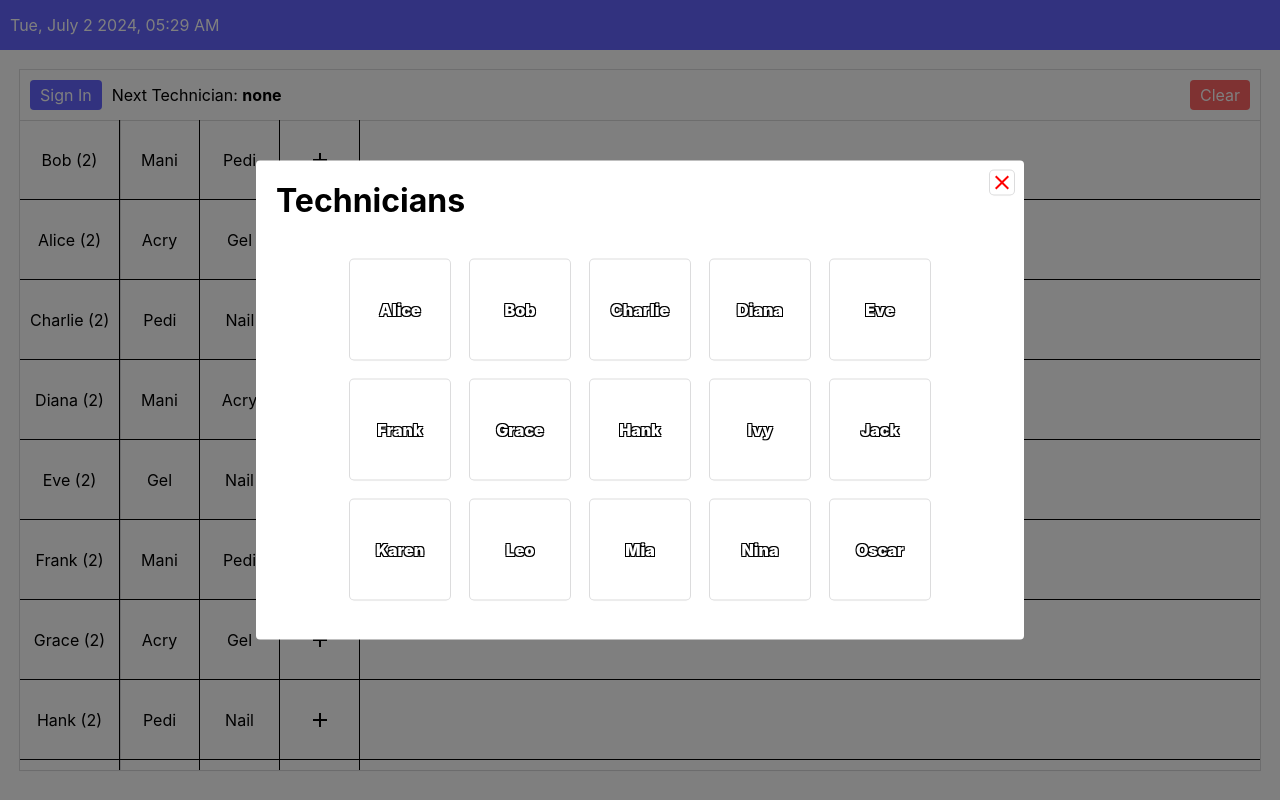
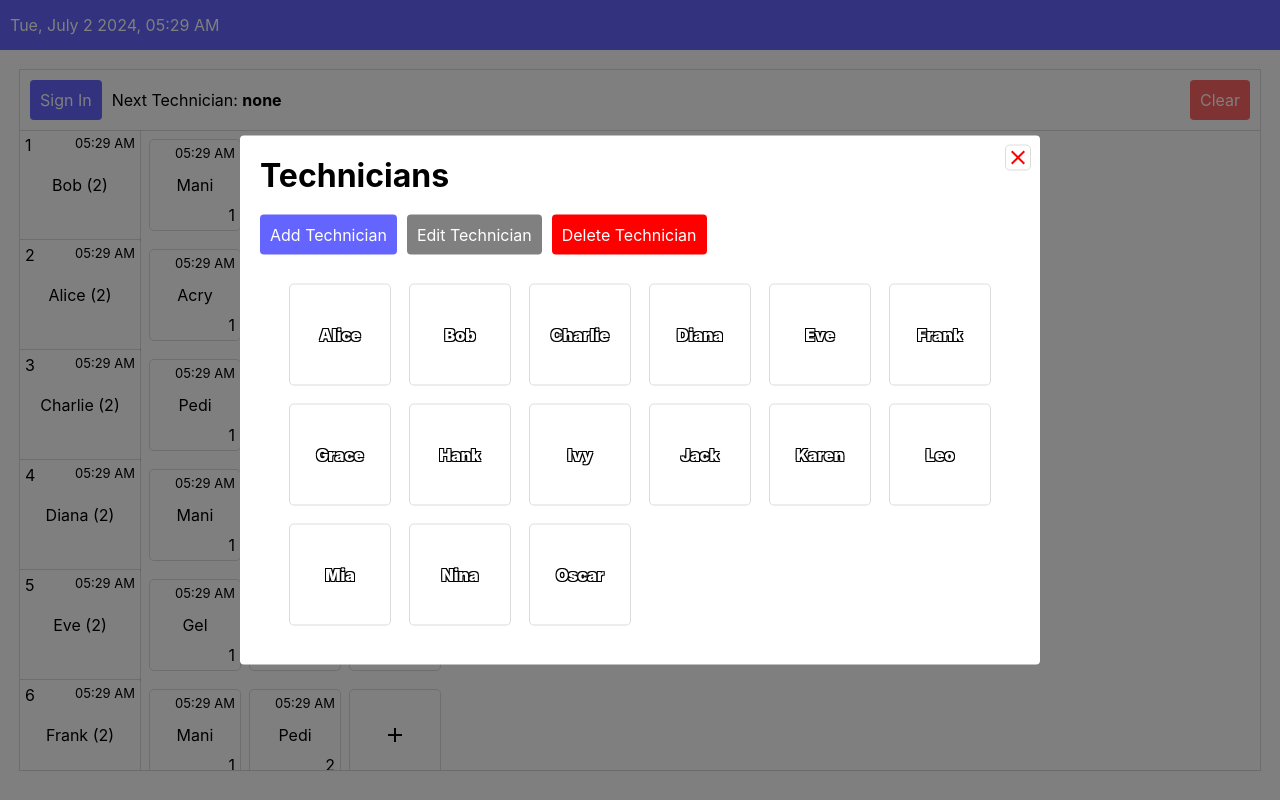
Before and after one commit to sammypham/turn-manager, a React (Create React App) app: page / in a window 1280 px wide. Both pictures are taken after a click on the button "Sign In". Built offline with nearby package versions, Linux system fonts and the light colour scheme; no server answers.

Commit message:
front end, edit, delete implemented for services and technicians

```diff
--- a/src/components/Modals/AddServicesModal.js
+++ b/src/components/Modals/AddServicesModal.js
@@ -12,7 +12,7 @@ const AddServicesModal = ({ isOpen, onClose, newServiceFormData, changes, create
         >
             <div className="modal-container add-service-modal-container">
                 <div className="modal-header">
-                    Add New Service
+                    {newServiceFormData.isEditing ? `Editing ${newServiceFormData.name}` : "Add New Service"}
                 </div>
                 <button onClick={onClose} className="close-button">
                     <CloseIcon />
@@ -43,7 +43,7 @@ const AddServicesModal = ({ isOpen, onClose, newServiceFormData, changes, create
                     </div>
                 </div>
                 <button onClick={addService} className="modal-button add-service-button" style={{ margin: "20px 0px", marginLeft: "auto" }}>
-                    Add Service
+                    {newServiceFormData.isEditing ? "Update Service" : "Add Service"}
                 </button>
             </div>
         </div>
--- /dev/null
+++ b/src/components/Modals/AddTechnicianModal.js
@@ -0,0 +1,48 @@
+import CloseIcon from '@mui/icons-material/Close';
+
+const AddTechnicianModal = ({ isOpen, onClose, formData, changes }) => {
+    if (!isOpen) { return null; };
+
+    return (
+        <div className="modal-background">
+            <div className="modal-container add-new-tech-container">
+                <div className="modal-header">
+                    Add New Technician
+                </div>
+                <button onClick={onClose} className="close-button">
+                    <CloseIcon />
+                </button>
+                <div className="modal-form-wrapper">
+                    Technician Name:
+                    <input
+                        className="modal-form-input"
+                        placeholder="New Technician Name (required)"
+                        value={formData.name}
+                        onChange={changes.changeName}
+                    />
+                    Technician Pin:
+                    <input
+                        type="password"
+                        className="modal-form-input"
+                        placeholder="Technician Pin (required)"
+                        value={formData.pin}
+                        onChange={changes.changePin}
+                    />
+                    Confirm Pin:
+                    <input
+                        type="password"
+                        className="modal-form-input"
+                        placeholder="Confirm Pin (required)"
+                        value={formData.confirmPin}
+                        onChange={changes.changeConfirmPin}
+                    />
+                </div>
+                <button onClick={onClose} className="modal-button add-service-button" style={{ margin: "20px 0px", marginLeft: "auto" }}>
+                    Add Technician
+                </button>
+            </div>
+        </div>
+    )
+}
+
+export default AddTechnicianModal;
--- a/src/components/Modals/ServicesModal.js
+++ b/src/components/Modals/ServicesModal.js
@@ -4,11 +4,39 @@ import AddServicesModal from "./AddServicesModal";
 import CloseIcon from '@mui/icons-material/Close';
 
 import useFetchService from "../../utils/useFetchService.js"
+import { useState } from "react";
 
 const ServicesModal = ({ isOpen, onClose }) => {
     const { addServicesModalOpen, openAddServicesModal, closeAddServicesModal, newServiceFormData, changes } = useAddServicesModal();
 
     const { services, refreshService } = useFetchService();
+
+    const [isSelectingEdit, setIsSelectingEdit] = useState(false);
+    const [isSelectingDelete, setIsSelectingDelete] = useState(false);
+
+    const activateSelectingEdit = () => {
+        setIsSelectingEdit(!isSelectingEdit);
+        setIsSelectingDelete(false);
+    }
+
+    const activateSelectingDelete = () => {
+        setIsSelectingDelete(!isSelectingDelete);
+        setIsSelectingEdit(false);
+    }
+
+    const clickService = (service) => {
+        if (isSelectingEdit) {
+            setIsSelectingEdit(false);
+            openAddServicesModal(service);
+        } else if (isSelectingDelete) {
+            setIsSelectingDelete(false);
+            const confirm = window.confirm(`WARNING: Do you want to delete ${service.name}?`)
+
+            if (confirm) {
+                console.log(`Deleted ${service.name}`);
+            }
+        }
+    }
 
     const addService = async (event) => {
         try {
@@ -31,6 +59,7 @@ const ServicesModal = ({ isOpen, onClose }) => {
     const createServiceCard = (service, index) => {
         return (
             <button
+                onClick={() => clickService(service)}
                 className={`modal-card ${service.isHalfTurn ? "slashed" : ""}`}
                 key={index}
                 style={{ '--service-color': `${service.color}` }}
@@ -55,16 +84,30 @@ const ServicesModal = ({ isOpen, onClose }) => {
                     <CloseIcon />
                 </button>
                 <div className="modal-button-header">
-                    <button onClick={openAddServicesModal} className="modal-button add-service-button">
+                    <button onClick={() => openAddServicesModal()} className="modal-button add-service-button">
                         Add Service
                     </button>
-                    <button className="modal-button edit-service-button">
+                    <button onClick={activateSelectingEdit} className="modal-button edit-service-button">
                         Edit Service
                     </button>
-                    <button className="modal-button delete-service-button">
+                    <button onClick={activateSelectingDelete} className="modal-button delete-service-button">
                         Delete Service
                     </button>
                 </div>
+                {
+                    isSelectingEdit
+                    &&
+                    <div>
+                        Select A Service To Edit
+                    </div>
+                }
+                {
+                    isSelectingDelete
+                    &&
+                    <div>
+                        Select A Service To Delete
+                    </div>
+                }
                 <div className="modal-content-wrapper">
                     <div className="modal-content">
                         {services
--- a/src/components/Modals/SignInModal.js
+++ b/src/components/Modals/SignInModal.js
@@ -1,4 +1,9 @@
 import CloseIcon from '@mui/icons-material/Close';
+import CheckIcon from '@mui/icons-material/Check';
+
+import { useState } from 'react';
+import AddTechnicianModal from './AddTechnicianModal';
+import { useAddTechnicianModal } from '../../context/AddTechnicianProvider';
 
 const technicians = [
     {
@@ -64,10 +69,37 @@ const technicians = [
 ];
 
 const SignInModal = ({ isOpen, onClose }) => {
+    const { addTechnicianModalOpen, newTechnicianFormData, openAddTechnicianModal, closeAddTechnicianModal, changes } = useAddTechnicianModal();
+
+    const [isSelectingEdit, setIsSelectingEdit] = useState(false);
+    const [isSelectingDelete, setIsSelectingDelete] = useState(false);
+
+    const activateSelectingEdit = () => {
+        setIsSelectingEdit(!isSelectingEdit);
+        setIsSelectingDelete(false);
+    }
+
+    const activateSelectingDelete = () => {
+        setIsSelectingDelete(!isSelectingDelete);
+        setIsSelectingEdit(false);
+    }
+
+    const clickTechnician = (technician) => {
+        if (isSelectingEdit) {
+            setIsSelectingEdit(false);
+            openAddTechnicianModal(technician);
+        } else if (isSelectingDelete) {
+            setIsSelectingEdit(false);
+
+            const confirm = window.confirm(`WARNING: Are you sure you want to delete ${technician.name}`)
+        }
+    }
 
     const createTechnicianCard = (technician, index) => {
         return (
-            <button className="modal-card" key={index}>
+            <button
+                onClick={() => clickTechnician(technician)}
+                className="modal-card" key={index}>
                 {technician ? technician.name : "Technician Name"}
             </button>
         )
@@ -79,6 +111,7 @@ const SignInModal = ({ isOpen, onClose }) => {
         <div
             className="modal-background"
         >
+            <AddTechnicianModal isOpen={addTechnicianModalOpen} onClose={closeAddTechnicianModal} formData={newTechnicianFormData} changes={changes} />
             <div className="modal-container technicians-modal-container">
                 <div className="modal-header">
                     Technicians
@@ -86,6 +119,38 @@ const SignInModal = ({ isOpen, onClose }) => {
                 <button onClick={onClose} className="close-button">
                     <CloseIcon />
                 </button>
+                <div
+                    className="modal-button-header">
+                    <button
+                        onClick={openAddTechnicianModal}
+                        className="modal-button add-service-button">
+                        Add Technician
+                    </button>
+                    <button
+                        onClick={activateSelectingEdit}
+                        className="modal-button edit-service-button">
+                        Edit Technician
+                    </button>
+                    <button
+                        onClick={activateSelectingDelete}
+                        className="modal-button delete-service-button">
+                        Delete Technician
+                    </button>
+                </div>
+                {
+                    isSelectingEdit
+                    &&
+                    <div>
+                        Select A Technician To Edit
+                    </div>
+                }
+                {
+                    isSelectingDelete
+                    &&
+                    <div>
+                        Select A Technician To Delete
+                    </div>
+                }
                 <div className="modal-content-wrapper">
                     <div className="modal-content">
                         {technicians
--- /dev/null
+++ b/src/context/AddTechnicianProvider.js
@@ -0,0 +1,76 @@
+import React, { createContext, useState, useContext } from 'react';
+
+// Create Context
+const AddTechnicianModalContext = createContext();
+
+// Create Provider
+export const AddTechnicianModalProvider = ({ children }) => {
+    const [addTechnicianModalOpen, setAddTechnicianModalOpen] = useState(false);
+
+    const newTechnicianFormEmpty = {
+        name: "",
+        pin: "",
+        confirmPin: ""
+    }
+
+    const [newTechnicianFormData, setNewTechnicianFormData] = useState(newTechnicianFormEmpty);
+
+    const openAddTechnicianModal = (technicianFormData) => {
+        setAddTechnicianModalOpen(true);
+        if (technicianFormData) {
+            setNewTechnicianFormData({
+                ...newTechnicianFormData,
+                isEditing: true
+            });
+        }
+    };
+
+    const closeAddTechnicianModal = () => {
+        setAddTechnicianModalOpen(false);
+        setNewTechnicianFormData(newTechnicianFormEmpty);
+    };
+
+    const changeTechnicianName = (event) => {
+        setNewTechnicianFormData(
+            {
+                ...newTechnicianFormData,
+                name: event.target.value
+            }
+        )
+    }
+
+    const changePin = (event) => {
+        setNewTechnicianFormData(
+            {
+                ...newTechnicianFormData,
+                pin: event.target.value
+            }
+        )
+    }
+
+    const changeConfirmPin = (event) => {
+        setNewTechnicianFormData(
+            {
+                ...newTechnicianFormData,
+                confirmPin: event.target.value
+            }
+        )
+    }
+
+    const changes = {
+        changeTechnicianName: changeTechnicianName,
+        changePin: changePin,
+        changeConfirmPin: changeConfirmPin
+    }
+
+    return (
+        <AddTechnicianModalContext.Provider value={{ addTechnicianModalOpen, newTechnicianFormData, openAddTechnicianModal, closeAddTechnicianModal, changes }}>
+            {children}
+        </AddTechnicianModalContext.Provider>
+    );
+};
+
+// Custom hook to use the modal context
+export const useAddTechnicianModal = () => {
+    return useContext(AddTechnicianModalContext);
+};
--- a/src/index.js
+++ b/src/index.js
@@ -6,16 +6,19 @@ import reportWebVitals from './reportWebVitals';
 import { ServicesModalProvider } from './context/ServicesModalProvider';
 import { AddServicesModalProvider } from './context/AddServicesModalProvider';
 import { SignInModalProvider } from './context/SignInModalProvider';
+import { AddTechnicianModalProvider } from './context/AddTechnicianProvider';
 
 const root = ReactDOM.createRoot(document.getElementById('root'));
 root.render(
   <React.StrictMode>
     <SignInModalProvider>
-      <ServicesModalProvider>
-        <AddServicesModalProvider>
-          <App />
-        </AddServicesModalProvider>
-      </ServicesModalProvider>
+      <AddTechnicianModalProvider>
+        <ServicesModalProvider>
+          <AddServicesModalProvider>
+            <App />
+          </AddServicesModalProvider>
+        </ServicesModalProvider>
+      </AddTechnicianModalProvider>
     </SignInModalProvider>
   </React.StrictMode>
 );
--- a/src/pages/Home/Home.css
+++ b/src/pages/Home/Home.css
@@ -14,8 +14,9 @@
     flex-direction: row;
     position: sticky;
     top: 0px;
+    left: 0px;
     width: 100%;
-    min-height: 50px;
+    min-height: 60px;
     background-color: var(--white);
     box-shadow: var(--border-box-shadow);
     z-index: 2;
@@ -40,26 +41,37 @@
     margin-left: auto;
 }
 
+.home__turn-tracker-content-container {
+    display: flex;
+    flex-direction: column;
+    width: fit-content;
+}
+
 .home__turn-tracker-wrapper {
     display: flex;
     flex-direction: column;
     overflow: auto;
+    height: 100%;
 }
 
 .home__turn-tracker-row {
     display: flex;
     flex-direction: row;
-    border-bottom: 1px black solid;
-    min-height: 80px;
+    min-height: 90px;
     min-width: 100%;
+    margin: 10px 0px;
+    width: max-content;
     align-items: center;
 }
 
 .home__turn-tracker-row .turn-box {
+    position: relative;
     display: flex;
-    border-right: 1px black solid;
+    margin: 0px 5px;
+    border-radius: var(--border-radius-small);
+    box-shadow: var(--border-box-shadow);
     height: 100%;
-    min-width: 80px;
+    min-width: 90px;
     align-items: center;
     justify-content: center;
 }
@@ -69,14 +81,36 @@
     background-color: var(--primary-color);
 }
 
+.turn-order {
+    position: absolute;
+    top: 0px;
+    left: 0px;
+    padding: 5px;
+}
+
+.turn-time {
+    position: absolute;
+    top: 0px;
+    right: 0px;
+    padding: 5px;
+    font-size: small;
+}
+
+.turn-counter {
+    position: absolute;
+    right: 0px;
+    bottom: 0px;
+    padding: 5px;
+}
+
 .home__turn-tracker-row .technician_name {
     position: sticky;
     left: 0px;
+    margin-right: 5px;
     display: flex;
-    border-right: 1px black solid;
-    height: 100%;
+    height: calc(100% + 20px);
     padding: 10px;
-    min-width: 100px;
+    min-width: 120px;
     justify-content: center;
     align-items: center;
     background-color: var(--white);
@@ -110,16 +144,18 @@
     translate: -50% -50%;
     border-radius: var(--border-radius-small);
     padding: 20px;
+    max-width: clamp(60%, 80vw, 800px);
+    max-height: clamp(60%, 80vh, 800px);
 }
 
 .modal-container.technicians-modal-container {
-    max-width: clamp(60%, 50vw, 800px);
-    max-height: clamp(60%, 50vw, 800px);
+    max-width: clamp(60%, 80vw, 800px);
+    max-height: clamp(60%, 80vh, 800px);
 }
 
 .modal-container.services-modal-container {
-    max-width: clamp(60%, 50vw, 800px);
-    max-height: clamp(60%, 50vw, 800px);
+    max-width: clamp(60%, 80vw, 800px);
+    max-height: clamp(60%, 80vh, 800px);
 }
 
 .modal-container .close-button {
@@ -201,7 +237,7 @@
 .modal-card:hover {
     background-color: var(--primary-color);
     color: var(--white);
-    border-left: var(--white) 4px solid;
+    box-shadow: rgba(0, 0, 0, 0.4) 0px 2px 4px, rgba(0, 0, 0, 0.3) 0px 7px 13px -3px, rgba(0, 0, 0, 0.2) 0px -3px 0px inset;
 }
 
 .modal-button-header {
@@ -234,4 +270,13 @@
 
 .modal-container.add-service-modal-container {
     width: 350px;
+    max-height: 80vh;
 }
+
+.modal-container.add-new-tech-container {
+    width: 400px;
+}
+
+.signed-in {
+    background-color: green;
+}
--- a/src/pages/Home/Home.js
+++ b/src/pages/Home/Home.js
@@ -28,6 +28,7 @@ import SignInModal from "../../components/Modals/SignInModal.js";
 import ServicesModal from "../../components/Modals/ServicesModal.js";
 import { useServicesModal } from "../../context/ServicesModalProvider.js";
 import { useSignInModal } from "../../context/SignInModalProvider.js";
+import dayjs from "dayjs";
 
 const technicians = [
     {
@@ -78,18 +79,6 @@ const technicians = [
         name: "Leo",
         turns: ["Gel Nails", "Nail Art"]
     },
-    {
-        name: "Mia",
-        turns: ["Manicure", "Acrylic Nails"]
-    },
-    {
-        name: "Nina",
-        turns: ["Pedicure", "Gel Nails"]
-    },
-    {
-        name: "Oscar",
-        turns: ["Manicure", "Nail Art"]
-    },
 ];
 
 const Home = () => {
@@ -121,15 +110,29 @@ const Home = () => {
                         Clear
                     </button>
                 </div>
+
                 <div className="home__turn-tracker-wrapper">
+                    <div className="home__turn-tracker-content-container">
                         {technicians.map((technician, techIndex) =>
                             <div key={techIndex} className="home__turn-tracker-row">
                                 <div className="technician_name">
+                                    <div className="turn-order">
+                                        {techIndex + 1}
+                                    </div>
+                                    <div className="turn-time">
+                                        {dayjs().format("hh:mm A")} {/*Checkin time*/}
+                                    </div>
                                     {technician.name} ({technician.turns.length})
                                 </div>
                                 {technician.turns.map((turn, turnIndex) =>
                                     <button onClick={openServicesModal} key={`${techIndex} ${turnIndex}`} className="turn-box">
                                         {turn.substring(0, 4)}
+                                        <div className="turn-counter">
+                                            {turnIndex + 1}
+                                        </div>
+                                        <div className="turn-time">
+                                            {dayjs().format("hh:mm A")}
+                                        </div>
                                     </button>
                                 )}
                                 <button onClick={openServicesModal} className="turn-box add-turn">
@@ -139,6 +142,7 @@ const Home = () => {
                         )}
                     </div>
                 </div>
+            </div>
         </>
     )
 }
```
Also changed, not shown: src/context/AddServicesModalProvider.js (+7 -1 lines). Lines whose indentation alone changed are shown as unchanged.
